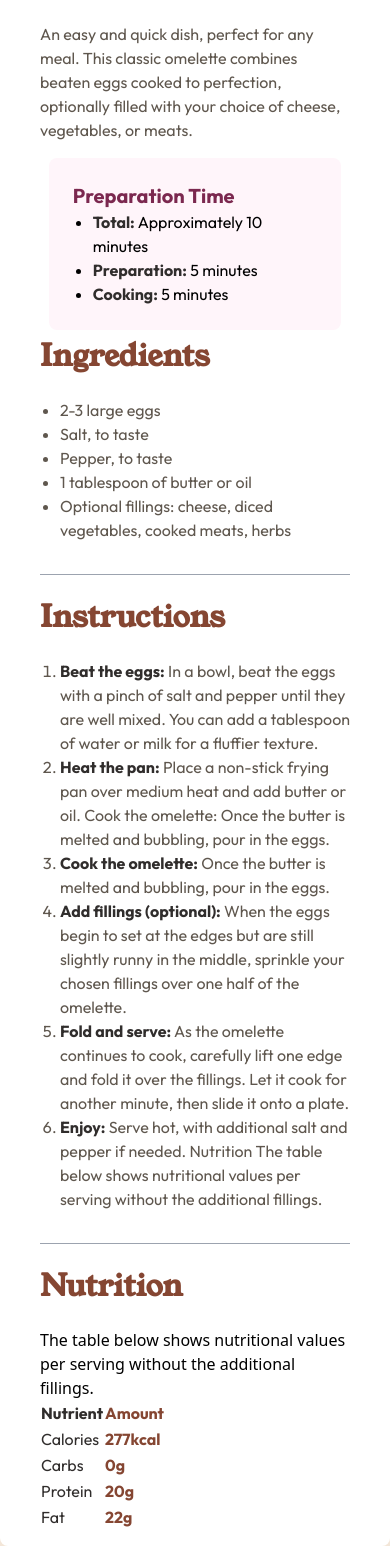
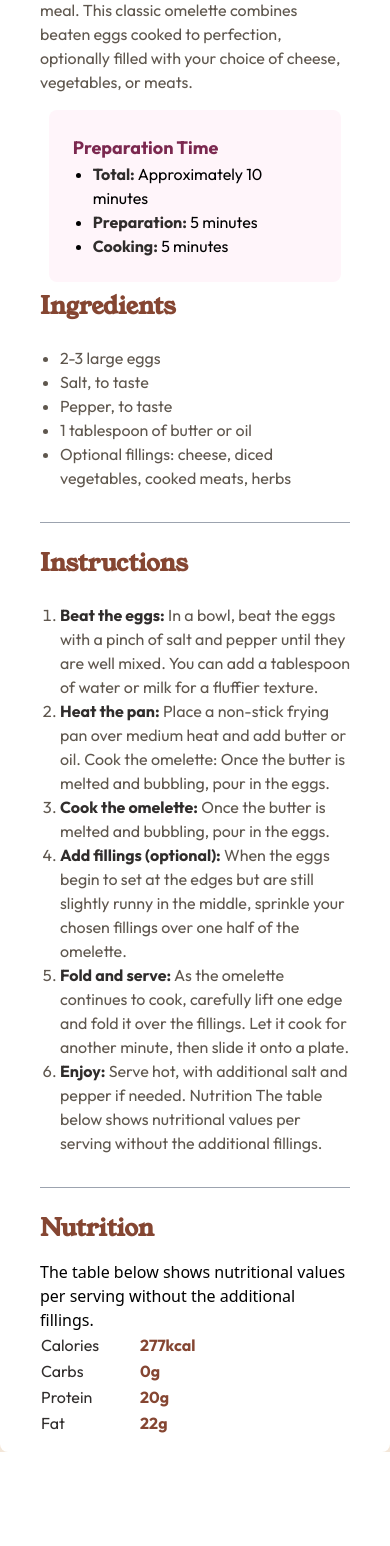
Before and after one commit to lavollmer/recipe-page, a React (Vite) app: page / in a window 390 px wide. Shown: the part 312-1858 px from the top of the page. After the commit the page ends 1764 px from the top, so only its background shows below. Built offline with nearby package versions, Linux system fonts and the light colour scheme.

Commit message:
fixing for mobile responsiveness

```diff
--- a/src/App.jsx
+++ b/src/App.jsx
@@ -9,7 +9,7 @@ function App() {
           <img src={omeletteImage} alt="Omelette" className="rounded-lg" />
         </div>
         <div className="container">
-          <h1 className="text-dark-charcoal font-young-serif text-4xl font-bold pt-2 pb-4 pl-10">
+          <h1 className="text-dark-charcoal font-young-serif text-2xl md:text-4xl font-bold pt-2 pb-4 pl-10">
             Simple Omelette Recipe
           </h1>
           <p className="text-wenge-brown font-outfit pt-2 pb-4 pl-10 pr-10">
@@ -20,7 +20,7 @@ function App() {
         </div>
         <div className="container mx-auto">
           <div className="font-outfit bg-rose-white container p-6 rounded-lg w-3/4 mx-auto">
-            <h2 className="text-dark-raspberry font-bold text-xl">
+            <h2 className="text-dark-raspberry font-bold text-lg md:text-xl">
               Preparation Time
             </h2>
             {/* list-disc class is used to add bullet points and pl-5 to add padding to left */}
@@ -47,7 +47,7 @@ function App() {
           </div>
         </div>
         <div className="container mx-auto">
-          <h2 className="text-nutmeg font-young-serif font-bold text-3xl pt-2 pb-4 pl-10">
+          <h2 className="text-nutmeg font-young-serif font-bold text-2xl md:text-4xl pt-2 pb-4 pl-10">
             Ingredients
           </h2>
           <div className="pt-2 pb-4 pl-10 pr-10">
@@ -64,7 +64,7 @@ function App() {
         </div>
         <hr className="border-t border-gray-400 mx-10 my-4" />
         <div className="pt-2 pb-4 pl-10 pr-10">
-          <h2 className="text-nutmeg font-young-serif font-bold text-3xl mb-6">
+          <h2 className="text-nutmeg font-young-serif font-bold text-2xl md:text-4xl mb-6">
             Instructions
           </h2>
           <ol className="text-wenge-brown font-outfit list-decimal pl-5">
@@ -118,42 +118,35 @@ function App() {
         </div>
         <hr className="border-t border-gray-400 mx-10 my-4" />
         <div className="pt-2 pb-4 pl-10 pr-10">
-          <h1 className="text-nutmeg font-young-serif font-bold text-3xl mb-6">
+          <div>
+            <h1 className="text-nutmeg font-young-serif font-bold text-2xl md:text-4xl mb-4">
               Nutrition
             </h1>
             <p>
               The table below shows nutritional values per serving without the
               additional fillings.
             </p>
-
-          <div className="flex">
-            <table>
-              <thead>
-                <tr>
-                  <th className="text-dark-charcoal font-outfit">Nutrient</th>
-                  <th className="text-nutmeg font-bold font-outfit">Amount</th>
-                </tr>
-              </thead>
+          </div>
+          <table className="border-spacing-6 flex flex-col">
             <tbody>
               <tr>
                 <td className="text-dark-charcoal font-outfit">Calories</td>
-                  <td className="text-nutmeg font-bold font-outfit">277kcal</td>
+                <td className="text-nutmeg font-bold font-outfit px-10">277kcal</td>
               </tr>
               <tr>
                 <td className="text-dark-charcoal font-outfit">Carbs</td>
-                  <td className="text-nutmeg font-bold font-outfit">0g</td>
+                <td className="text-nutmeg font-bold font-outfit px-10">0g</td>
               </tr>
               <tr>
                 <td className="text-dark-charcoal font-outfit">Protein</td>
-                  <td className="text-nutmeg font-bold font-outfit">20g</td>
+                <td className="text-nutmeg font-bold font-outfit px-10">20g</td>
               </tr>
               <tr>
                 <td className="text-dark-charcoal font-outfit">Fat</td>
-                  <td className="text-nutmeg font-bold font-outfit">22g</td>
+                <td className="text-nutmeg font-bold font-outfit px-10">22g</td>
               </tr>
             </tbody>
           </table>
-          </div>
         </div>
       </div>
     </div>
```
Lines whose indentation alone changed are shown as unchanged.
